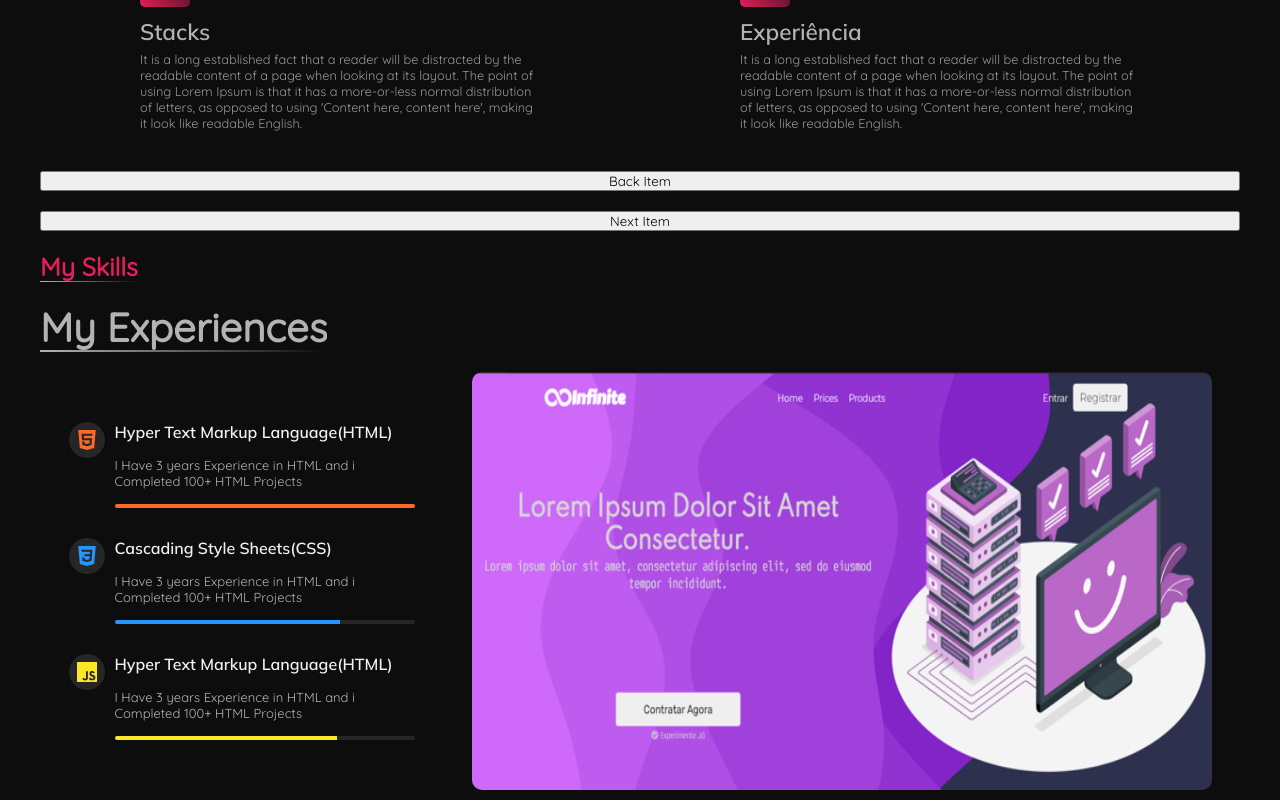
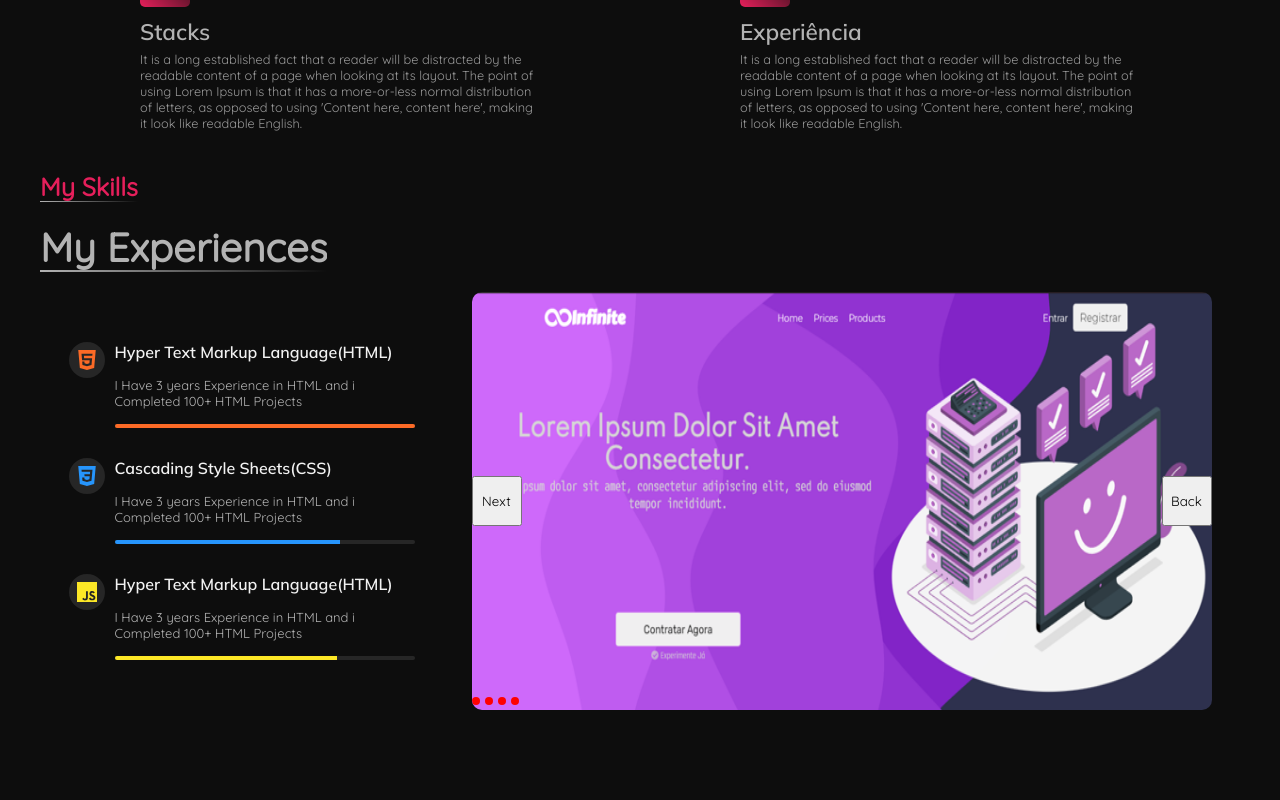
Before and after one commit to Jackson-SM/Portfolio, a React (Vite) app: page / in a window 1280 px wide. Shown: the part 1117-1917 px from the top of the page. After the commit the page ends 1837 px from the top, so only its background shows below. Built offline with nearby package versions, Linux system fonts and the light colour scheme.

Commit message:
feat: created button and circles for identifier index

```diff
--- a/src/components/Carousel/index.tsx
+++ b/src/components/Carousel/index.tsx
@@ -1,16 +1,59 @@
-import React from 'react';
+import React, { useCallback, useEffect, useState } from 'react';
 
-import { CarouselContainer, CarouselItems, CarouselWrapper } from './styles';
+import {
+  ButtonNextBack,
+  CarouselContainer,
+  CarouselItems,
+  CarouselWrapper,
+  ContainerIndexCircles,
+  ElementsStyleds,
+  IndexCircles,
+} from './styles';
+
+type itemsCarousel = {
+  title: string;
+  element: JSX.Element;
+};
 
 type CarouselProps = React.ComponentProps<typeof CarouselContainer> & {
-  positionItems: number;
   itemsPerScroll?: number;
+  items: itemsCarousel[];
 };
-export function Carousel({ children, positionItems, itemsPerScroll }: CarouselProps) {
+export function Carousel({ children, itemsPerScroll, items }: CarouselProps) {
+  const [positionItem, setPositionItem] = useState<number>(0);
+
+  const backPositionItem = () => {
+    setPositionItem((position) => (position <= 0 ? items.length - 1 : position - 1));
+  };
+  const nextPositionItem = useCallback(() => {
+    setPositionItem((position) => (position >= items.length - 1 ? 0 : position + 1));
+  }, [positionItem]);
+
+  const loopInMiliseconds = 6000; // 6 Seconds
+
+  useEffect(() => {
+    const position = setTimeout(async () => {
+      nextPositionItem();
+    }, loopInMiliseconds);
+    return () => {
+      clearInterval(position);
+    };
+  }, [positionItem]);
+
   return (
     <CarouselContainer>
+      <ElementsStyleds>
+        <ButtonNextBack onClick={nextPositionItem}>Next</ButtonNextBack>
+        <ButtonNextBack onClick={backPositionItem}>Back</ButtonNextBack>
+        <ContainerIndexCircles>
+          <IndexCircles />
+          <IndexCircles />
+          <IndexCircles />
+          <IndexCircles />
+        </ContainerIndexCircles>
+      </ElementsStyleds>
       <CarouselWrapper>
-        <CarouselItems css={{ transform: `translateX(-${positionItems * 100}%)` }}>{children}</CarouselItems>
+        <CarouselItems css={{ transform: `translateX(-${positionItem * 100}%)` }}>{children}</CarouselItems>
       </CarouselWrapper>
     </CarouselContainer>
   );
--- a/src/components/Carousel/styles.ts
+++ b/src/components/Carousel/styles.ts
@@ -6,9 +6,18 @@ export const CarouselContainer = styled('div', {
 
   maxWidth: '740px',
   overflow: 'hidden',
+
+  display: 'flex',
+  alignItems: 'center',
+  justifyContent: 'center',
 });
 export const CarouselWrapper = styled('div', {
   overflowX: 'hidden',
+  position: 'relative',
+
+  display: 'flex',
+  alignItems: 'center',
+  justifyContent: 'center',
 });
 export const CarouselItems = styled('div', {
   display: 'flex',
@@ -21,3 +30,39 @@ export const CarouselItem = styled('div', {
   width: '100%',
   display: 'flex',
 });
+
+export const ElementsStyleds = styled('div', {
+  width: '100%',
+  height: '100%',
+
+  display: 'flex',
+  alignItems: 'center',
+  justifyContent: 'space-between',
+
+  position: 'absolute',
+
+  zIndex: 2,
+});
+
+export const ContainerIndexCircles = styled('div', {
+  display: 'flex',
+  gap: 5,
+  top: '97%',
+
+  position: 'absolute',
+
+  zIndex: 3,
+});
+export const IndexCircles = styled('div', {
+  height: 8,
+  width: 8,
+
+  borderRadius: '50%',
+
+  background: 'red',
+});
+
+export const ButtonNextBack = styled('button', {
+  height: '50px',
+  width: '50px',
+});
--- a/src/pages/Home/components/SectionSkillsTwo/index.tsx
+++ b/src/pages/Home/components/SectionSkillsTwo/index.tsx
@@ -31,30 +31,8 @@ function SectionSkillsTwo() {
     { title: 'Megacine Dashboard', element: <img src={megacineDashboard} alt="" /> },
   ];
 
-  const backPositionItem = () => {
-    setPositionItem((position) => (position <= 0 ? projects.length - 1 : position - 1));
-  };
-  const nextPositionItem = useCallback(() => {
-    setPositionItem((position) => (position >= projects.length - 1 ? 0 : position + 1));
-  }, [positionItem]);
-
-  const loopInMiliseconds = 6000; // 6 Seconds
-
-  useEffect(() => {
-    const position = setTimeout(async () => {
-      nextPositionItem();
-    }, loopInMiliseconds);
-    return () => {
-      clearInterval(position);
-    };
-  }, [positionItem]);
-
-  console.log(positionItem);
-
   return (
     <ContainerSectionTwo>
-      <button onClick={backPositionItem}>Back Item</button>
-      <button onClick={nextPositionItem}>Next Item</button>
       <TopContainerSectionTwo>
         <TitleSection color="primary">My Skills</TitleSection>
         <TitleSection size="md">My Experiences</TitleSection>
@@ -83,7 +61,7 @@ function SectionSkillsTwo() {
             knowledgeAmount={74}
           />
         </ContentSkillsSection>
-        <Carousel positionItems={positionItem} onClick={backPositionItem}>
+        <Carousel items={projects}>
           {projects.map((item, key) => {
             return (
               <CarouselItem
```
